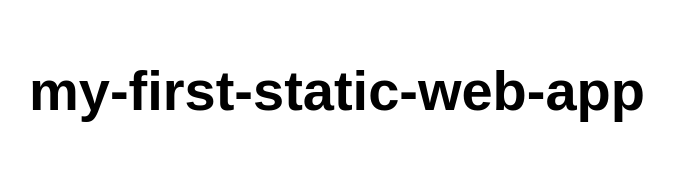
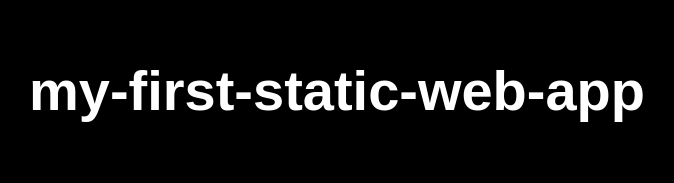
Before and after one commit to Mayurhile/my-first-static-web-app, a website: page src/index.html in a window 1280 px wide. Shown: the whole page, without its empty margins (303-977 px from the left). Drawn offline with Linux system fonts and the light colour scheme.

Commit message:
Update styles.css

```diff
--- a/src/styles.css
+++ b/src/styles.css
@@ -6,7 +6,7 @@ html, body {
   margin: 0;
   border: 0;
   padding: 0;
-  background-color: #fff;
+  background-color: black;
 }
 
 main {
@@ -18,4 +18,5 @@ main {
 main > h1 {
   text-align: center;
   font-size: 3.5em;
+  color: #fff;
 }
```
